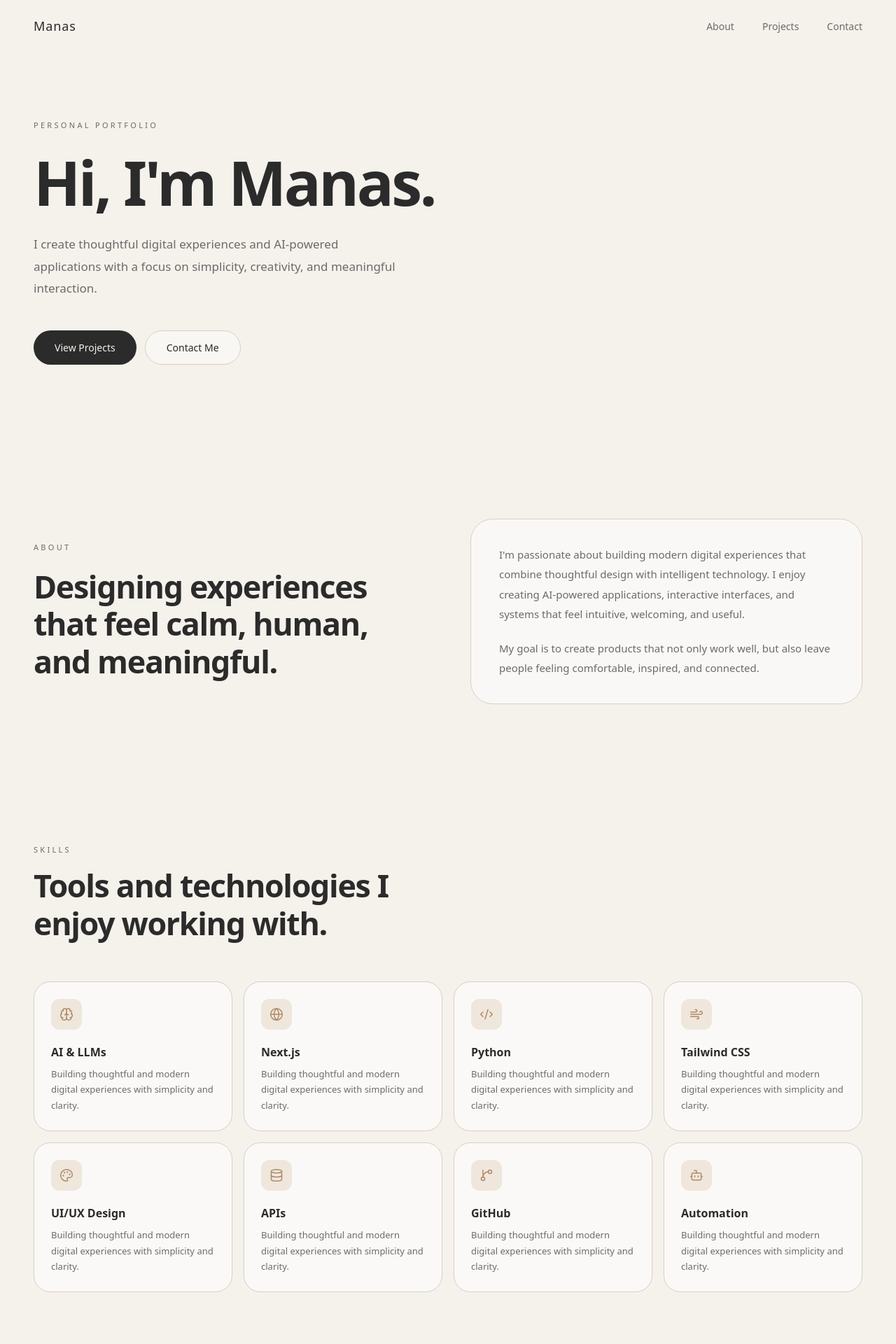
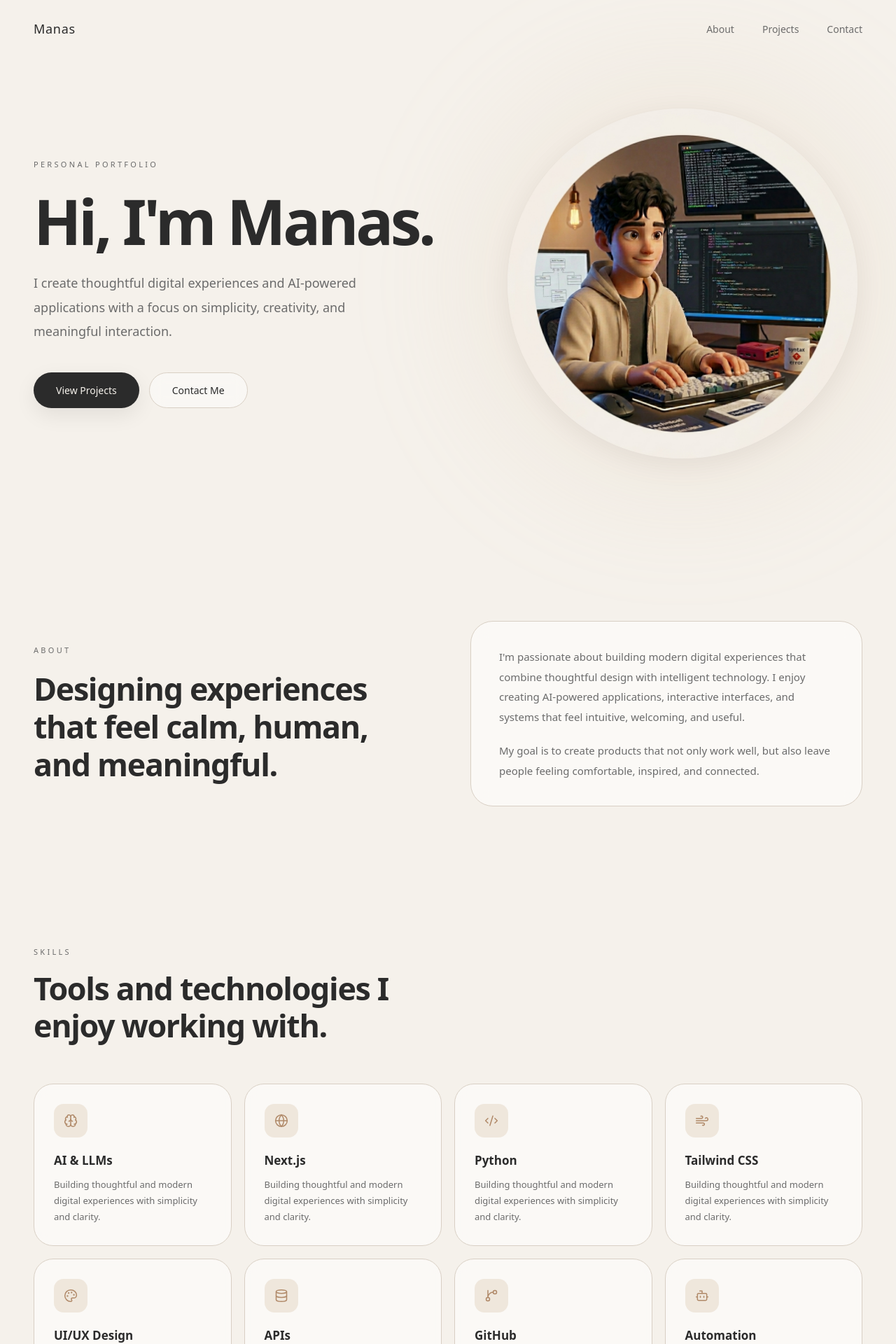
Before and after one commit to Kali2304/portfolio, a Next.js app: page / in a window 1280 px wide. Shown: the top 1920 px of the page at 70% size. Built offline with nearby package versions, Linux system fonts and the light colour scheme.

Commit message:
Updated warm portfolio hero section

```diff
--- a/src/app/page.tsx
+++ b/src/app/page.tsx
@@ -8,6 +8,7 @@ import {
   Wind,
   Database,
 } from "lucide-react";
+import Image from "next/image";
 
 const skills = [
   { title: "AI & LLMs", icon: Brain },
@@ -22,64 +23,328 @@ const skills = [
 
 export default function Home() {
   return (
-    <div style={{ position: "relative", overflow: "hidden", background: "var(--background)", color: "var(--foreground)" }}>
+    <div
+      style={{
+        position: "relative",
+        overflow: "hidden",
+        background: "var(--background)",
+        color: "var(--foreground)",
+      }}
+    >
+      {/* Ambient Background */}
+      <div
+        style={{
+          position: "absolute",
+          inset: 0,
+          zIndex: -1,
+          pointerEvents: "none",
+        }}
+      >
+        <div
+          style={{
+            position: "absolute",
+            left: "-10%",
+            top: "-10%",
+            height: "500px",
+            width: "500px",
+            borderRadius: "50%",
+            background: "rgba(216,195,165,0.25)",
+            filter: "blur(90px)",
+          }}
+        />
 
-      {/* Ambient Background */}
-      <div style={{ position: "absolute", inset: 0, zIndex: -1, pointerEvents: "none" }}>
-        <div style={{ position: "absolute", left: "-10%", top: "-10%", height: "500px", width: "500px", borderRadius: "50%", background: "rgba(216,195,165,0.3)", filter: "blur(80px)" }} />
-        <div style={{ position: "absolute", bottom: "-20%", right: "-10%", height: "500px", width: "500px", borderRadius: "50%", background: "rgba(234,223,206,0.4)", filter: "blur(80px)" }} />
+        <div
+          style={{
+            position: "absolute",
+            bottom: "-20%",
+            right: "-10%",
+            height: "500px",
+            width: "500px",
+            borderRadius: "50%",
+            background: "rgba(234,223,206,0.35)",
+            filter: "blur(90px)",
+          }}
+        />
       </div>
 
       {/* Navbar */}
-      <header style={{ maxWidth: "1280px", margin: "0 auto", padding: "24px 48px", display: "flex", alignItems: "center", justifyContent: "space-between" }}>
-        <span style={{ fontSize: "18px", fontWeight: 500, letterSpacing: "0.05em" }}>Manas</span>
-        <nav style={{ display: "flex", gap: "40px", fontSize: "14px" }}>
-          <a href="#about" style={{ color: "var(--muted)", textDecoration: "none" }}>About</a>
-          <a href="#projects" style={{ color: "var(--muted)", textDecoration: "none" }}>Projects</a>
-          <a href="#contact" style={{ color: "var(--muted)", textDecoration: "none" }}>Contact</a>
+      <header
+        style={{
+          maxWidth: "1280px",
+          margin: "0 auto",
+          padding: "28px 48px",
+          display: "flex",
+          alignItems: "center",
+          justifyContent: "space-between",
+        }}
+      >
+        <span
+          style={{
+            fontSize: "18px",
+            fontWeight: 500,
+            letterSpacing: "0.04em",
+          }}
+        >
+          Manas
+        </span>
+
+        <nav
+          style={{
+            display: "flex",
+            gap: "40px",
+            fontSize: "14px",
+          }}
+        >
+          <a
+            href="#about"
+            style={{
+              color: "var(--muted)",
+              textDecoration: "none",
+            }}
+          >
+            About
+          </a>
+
+          <a
+            href="#projects"
+            style={{
+              color: "var(--muted)",
+              textDecoration: "none",
+            }}
+          >
+            Projects
+          </a>
+
+          <a
+            href="#contact"
+            style={{
+              color: "var(--muted)",
+              textDecoration: "none",
+            }}
+          >
+            Contact
+          </a>
         </nav>
       </header>
 
-      <main style={{ maxWidth: "1280px", margin: "0 auto", padding: "0 48px" }}>
-
+      <main
+        style={{
+          maxWidth: "1280px",
+          margin: "0 auto",
+          padding: "0 48px",
+        }}
+      >
         {/* Hero */}
-        <section style={{ padding: "96px 0 120px" }}>
-          <div style={{ maxWidth: "760px" }}>
-            <p style={{ fontSize: "11px", letterSpacing: "0.3em", textTransform: "uppercase", color: "var(--muted)", marginBottom: "28px" }}>
+        <section
+          style={{
+            padding: "60px 0 120px",
+            display: "grid",
+            gridTemplateColumns: "1.1fr 0.9fr",
+            gap: "40px",
+            alignItems: "center",
+            minHeight: "88vh",
+          }}
+        >
+          {/* Left */}
+          <div style={{ position: "relative", zIndex: 2 }}>
+            <p
+              style={{
+                fontSize: "11px",
+                letterSpacing: "0.3em",
+                textTransform: "uppercase",
+                color: "var(--muted)",
+                marginBottom: "28px",
+              }}
+            >
               Personal Portfolio
             </p>
-            <h1 style={{ fontSize: "clamp(48px, 7vw, 88px)", fontWeight: 600, lineHeight: 1.02, letterSpacing: "-0.04em", margin: 0 }}>
+
+            <h1
+              style={{
+                fontSize: "clamp(58px, 7vw, 96px)",
+                fontWeight: 600,
+                lineHeight: 0.98,
+                letterSpacing: "-0.05em",
+                margin: "0 0 28px",
+              }}
+            >
               Hi, I&apos;m Manas.
             </h1>
-            <p style={{ marginTop: "28px", maxWidth: "520px", fontSize: "17px", lineHeight: "1.85", color: "var(--muted)" }}>
-              I create thoughtful digital experiences and AI-powered applications with a focus on simplicity, creativity, and meaningful interaction.
+
+            <p
+              style={{
+                fontSize: "18px",
+                lineHeight: "1.9",
+                color: "var(--muted)",
+                maxWidth: "540px",
+                margin: "0 0 42px",
+              }}
+            >
+              I create thoughtful digital experiences and AI-powered
+              applications with a focus on simplicity, creativity,
+              and meaningful interaction.
             </p>
-            <div style={{ marginTop: "44px", display: "flex", gap: "12px", flexWrap: "wrap" }}>
-              <button style={{ borderRadius: "999px", background: "var(--foreground)", color: "var(--background)", padding: "13px 30px", fontSize: "14px", fontWeight: 500, border: "none", cursor: "pointer" }}>
+
+            <div
+              style={{
+                display: "flex",
+                gap: "14px",
+                flexWrap: "wrap",
+              }}
+            >
+              <button
+                style={{
+                  borderRadius: "999px",
+                  background: "var(--foreground)",
+                  color: "var(--background)",
+                  padding: "14px 32px",
+                  fontSize: "14px",
+                  fontWeight: 500,
+                  border: "none",
+                  cursor: "pointer",
+                  boxShadow: "0 10px 30px rgba(0,0,0,0.08)",
+                }}
+              >
                 View Projects
               </button>
-              <button style={{ borderRadius: "999px", border: "1px solid var(--border)", background: "rgba(255,255,255,0.4)", padding: "13px 30px", fontSize: "14px", fontWeight: 500, cursor: "pointer" }}>
+
+              <button
+                style={{
+                  borderRadius: "999px",
+                  border: "1px solid var(--border)",
+                  background: "rgba(255,255,255,0.45)",
+                  color: "var(--foreground)",
+                  padding: "14px 32px",
+                  fontSize: "14px",
+                  fontWeight: 500,
+                  cursor: "pointer",
+                  backdropFilter: "blur(10px)",
+                }}
+              >
                 Contact Me
               </button>
+            </div>
+          </div>
+
+          {/* Right — Image */}
+          <div
+            style={{
+              display: "flex",
+              justifyContent: "center",
+              alignItems: "center",
+              position: "relative",
+            }}
+          >
+            {/* Ambient Glow */}
+            <div
+              style={{
+                position: "absolute",
+                width: "560px",
+                height: "560px",
+                borderRadius: "50%",
+                background: "rgba(216,195,165,0.22)",
+                filter: "blur(90px)",
+              }}
+            />
+
+            {/* Image */}
+            <div
+              style={{
+                position: "relative",
+                width: "500px",
+                height: "500px",
+                borderRadius: "50%",
+                overflow: "hidden",
+                boxShadow: "0 10px 40px rgba(0,0,0,0.06)",
+              }}
+            >
+              <Image
+                src="/man.png"
+                alt="Profile"
+                fill
+                priority
+                sizes="500px"
+                style={{
+                  objectFit: "cover",
+                  objectPosition: "center center",
+                  transform: "scale(1.02)",
+                }}
+              />
             </div>
           </div>
         </section>
 
         {/* About */}
         <section id="about" style={{ padding: "100px 0" }}>
-          <div style={{ display: "grid", gridTemplateColumns: "1fr 1fr", gap: "64px", alignItems: "center" }}>
+          <div
+            style={{
+              display: "grid",
+              gridTemplateColumns: "1fr 1fr",
+              gap: "64px",
+              alignItems: "center",
+            }}
+          >
             <div>
-              <p style={{ fontSize: "11px", letterSpacing: "0.3em", textTransform: "uppercase", color: "var(--muted)", marginBottom: "20px" }}>About</p>
-              <h2 style={{ fontSize: "clamp(28px, 3.5vw, 48px)", fontWeight: 600, lineHeight: 1.2, letterSpacing: "-0.03em", margin: 0 }}>
+              <p
+                style={{
+                  fontSize: "11px",
+                  letterSpacing: "0.3em",
+                  textTransform: "uppercase",
+                  color: "var(--muted)",
+                  marginBottom: "20px",
+                }}
+              >
+                About
+              </p>
+
+              <h2
+                style={{
+                  fontSize: "clamp(28px, 3.5vw, 48px)",
+                  fontWeight: 600,
+                  lineHeight: 1.2,
+                  letterSpacing: "-0.03em",
+                  margin: 0,
+                }}
+              >
                 Designing experiences that feel calm, human, and meaningful.
               </h2>
             </div>
-            <div style={{ borderRadius: "32px", border: "1px solid var(--border)", background: "rgba(255,255,255,0.55)", padding: "36px 40px" }}>
-              <p style={{ fontSize: "15px", lineHeight: "1.9", color: "var(--muted)", margin: 0 }}>
-                I&apos;m passionate about building modern digital experiences that combine thoughtful design with intelligent technology. I enjoy creating AI-powered applications, interactive interfaces, and systems that feel intuitive, welcoming, and useful.
+
+            <div
+              style={{
+                borderRadius: "32px",
+                border: "1px solid var(--border)",
+                background: "rgba(255,255,255,0.55)",
+                padding: "36px 40px",
+                backdropFilter: "blur(12px)",
+              }}
+            >
+              <p
+                style={{
+                  fontSize: "15px",
+                  lineHeight: "1.9",
+                  color: "var(--muted)",
+                  margin: 0,
+                }}
+              >
+                I&apos;m passionate about building modern digital experiences
+                that combine thoughtful design with intelligent technology.
+                I enjoy creating AI-powered applications, interactive
+                interfaces, and systems that feel intuitive, welcoming,
+                and useful.
               </p>
-              <p style={{ marginTop: "20px", fontSize: "15px", lineHeight: "1.9", color: "var(--muted)" }}>
-                My goal is to create products that not only work well, but also leave people feeling comfortable, inspired, and connected.
+
+              <p
+                style={{
+                  marginTop: "20px",
+                  fontSize: "15px",
+                  lineHeight: "1.9",
+                  color: "var(--muted)",
+                }}
+              >
+                My goal is to create products that not only work well,
+                but also leave people feeling comfortable, inspired,
+                and connected.
               </p>
             </div>
           </div>
@@ -88,33 +353,98 @@ export default function Home() {
         {/* Skills */}
         <section id="skills" style={{ padding: "100px 0 120px" }}>
           <div style={{ maxWidth: "560px", marginBottom: "56px" }}>
-            <p style={{ fontSize: "11px", letterSpacing: "0.3em", textTransform: "uppercase", color: "var(--muted)", marginBottom: "16px" }}>Skills</p>
-            <h2 style={{ fontSize: "clamp(28px, 3.5vw, 48px)", fontWeight: 600, lineHeight: 1.2, letterSpacing: "-0.03em", margin: 0 }}>
+            <p
+              style={{
+                fontSize: "11px",
+                letterSpacing: "0.3em",
+                textTransform: "uppercase",
+                color: "var(--muted)",
+                marginBottom: "16px",
+              }}
+            >
+              Skills
+            </p>
+
+            <h2
+              style={{
+                fontSize: "clamp(28px, 3.5vw, 48px)",
+                fontWeight: 600,
+                lineHeight: 1.2,
+                letterSpacing: "-0.03em",
+                margin: 0,
+              }}
+            >
               Tools and technologies I enjoy working with.
             </h2>
           </div>
 
-          <div style={{ display: "grid", gridTemplateColumns: "repeat(4, 1fr)", gap: "16px" }}>
+          <div
+            style={{
+              display: "grid",
+              gridTemplateColumns: "repeat(4, 1fr)",
+              gap: "18px",
+            }}
+          >
             {skills.map((skill) => {
               const Icon = skill.icon;
+
               return (
                 <div
                   key={skill.title}
-                  style={{ borderRadius: "24px", border: "1px solid var(--border)", background: "rgba(255,255,255,0.6)", padding: "24px" }}
+                  style={{
+                    borderRadius: "28px",
+                    border: "1px solid var(--border)",
+                    background: "rgba(255,255,255,0.55)",
+                    padding: "28px",
+                    backdropFilter: "blur(10px)",
+                    transition: "all 0.3s ease",
+                  }}
                 >
-                  <div style={{ width: "44px", height: "44px", borderRadius: "12px", background: "var(--card)", display: "flex", alignItems: "center", justifyContent: "center", marginBottom: "20px" }}>
-                    <Icon size={20} strokeWidth={1.8} color="var(--accent)" />
+                  <div
+                    style={{
+                      width: "48px",
+                      height: "48px",
+                      borderRadius: "14px",
+                      background: "var(--card)",
+                      display: "flex",
+                      alignItems: "center",
+                      justifyContent: "center",
+                      marginBottom: "20px",
+                    }}
+                  >
+                    <Icon
+                      size={20}
+                      strokeWidth={1.8}
+                      color="var(--accent)"
+                    />
                   </div>
-                  <h3 style={{ fontSize: "16px", fontWeight: 600, margin: "0 0 8px" }}>{skill.title}</h3>
-                  <p style={{ fontSize: "13px", lineHeight: "1.75", color: "var(--muted)", margin: 0 }}>
-                    Building thoughtful and modern digital experiences with simplicity and clarity.
+
+                  <h3
+                    style={{
+                      fontSize: "17px",
+                      fontWeight: 600,
+                      margin: "0 0 10px",
+                    }}
+                  >
+                    {skill.title}
+                  </h3>
+
+                  <p
+                    style={{
+                      fontSize: "13px",
+                      lineHeight: "1.8",
+                      color: "var(--muted)",
+                      margin: 0,
+                    }}
+                  >
+                    Building thoughtful and modern digital experiences
+                    with simplicity and clarity.
                   </p>
                 </div>
               );
             })}
           </div>
         </section>
-
       </main>
     </div>
   );
```
Also changed, not shown: public/man.png (added).
